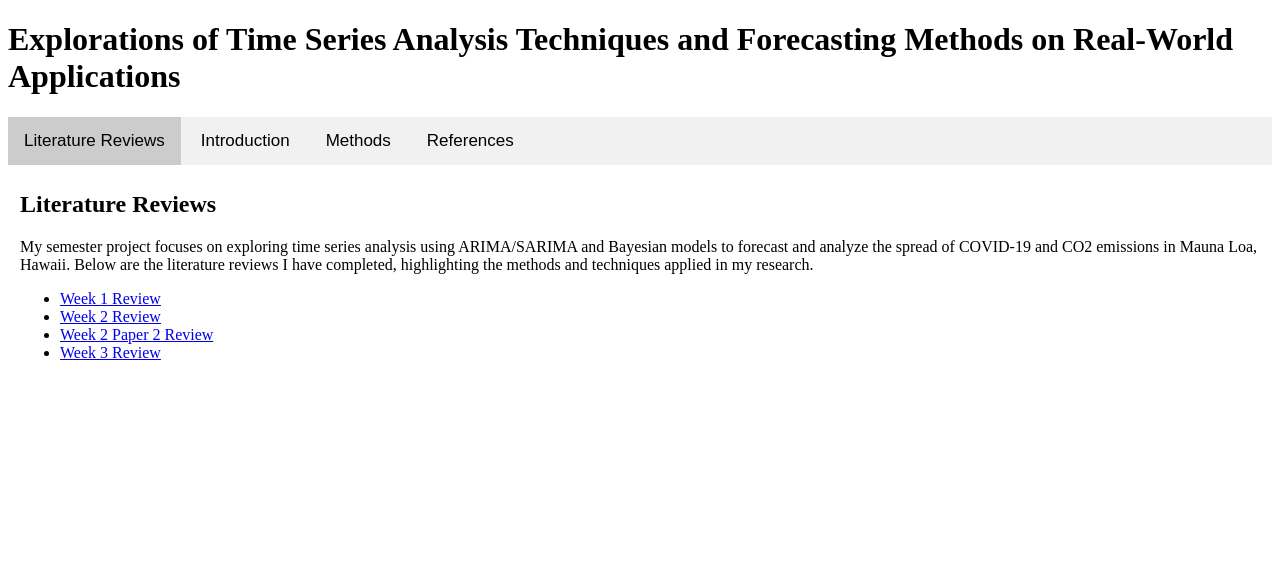
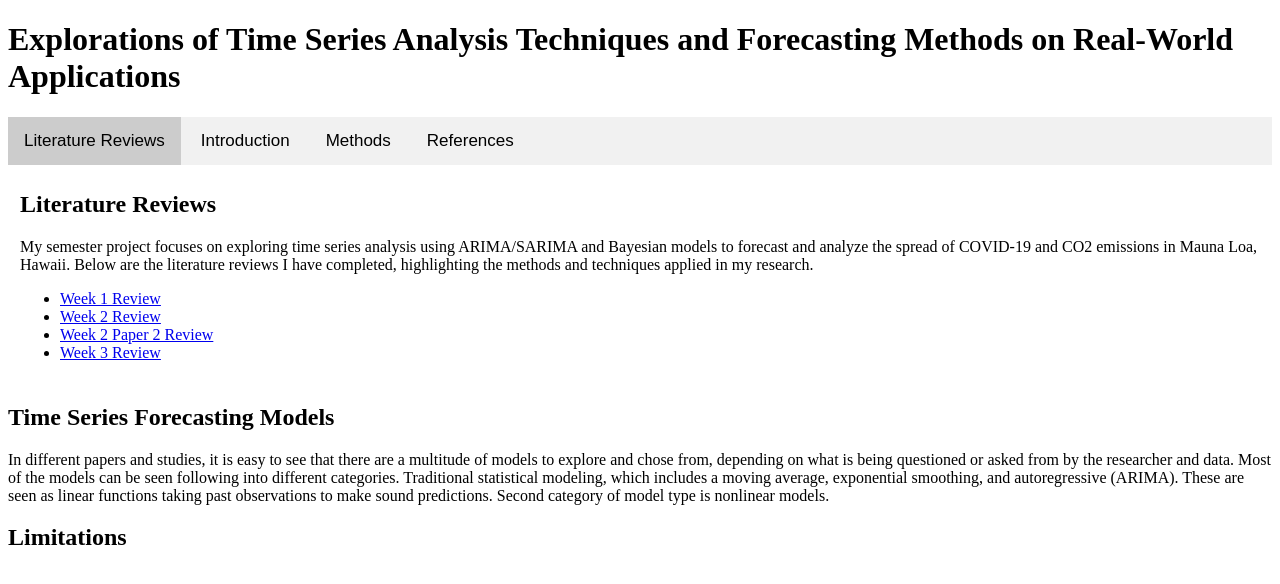
Before and after one commit to GianyceG/gianyceg.github.io, a Jekyll site: the page index.html, which Jekyll copies as it is, in a window 1280 px wide. Shown: the top 584 px of the page. Built offline with Jekyll 4.4.1, drawn with Linux system fonts in a browser that asks for light colours.

Commit message:
Update index.html

```diff
--- a/index.html
+++ b/index.html
@@ -72,12 +72,16 @@
 <!-- Tab content for Introduction -->
   <div id="Intro" class="tabcontent">
     <h2>Introduction</h2>
-    <p>The use of time series analysis gained recognition since 1970 when the Box-Jenkins method popularized ARIMA models to find the best fit of different time series models based on past data. However, the concept of analyzing sequential data over time is not new. As the world increasingly embraces data-driven solutions to forecast future industry outcomes, time series analysis has become vital in numerous fields. This includes public health initiatives, such as those that arose in response to the COVID-19 pandemic, and issues that could arise with the increase of CO2 emissions in Hawaii. Both highlight the importance of time series in addressing real-world issues.</p>
-    <p>Anything that is observed sequentially over time is a time series. In the data, I will look at regular intervals of time. The data I analyze typically occur at regular intervals, allowing us to observe trends and seasonal patterns. Time series forecasting is a statistical method used to predict future values based on past results. The simplest models focus solely on the variable being forecast, ignoring external factors like marketing efforts or economic shifts, and instead extrapolating existing trends and seasonality. Specifically in this capstone, I will be exploring univariate models.</p>
-    <p>Currently, efforts to perfect the science of forecasting is important as the higher the accuracy of a time series based on past data and events, the more essential the tool becomes for modern organizations as accurate forecasts support decision-making across various timeframes—whether short-term, medium-term, or long-term, depending on the specific application. Key considerations in forecasting include seasonality, trends, and external fluctuations, which play a significant role in shaping predictions. These specifically will be explored more as I deal with the data sets of this project. These forecasts are integral for planning, resource allocation, and adjusting strategies in response to upcoming movements.</p>
+    <p>Anything that is observed sequentially over time is a time series. In the data, I will look at regular intervals of time. Time series forecasting is a statistical method used to predict future values based on past results. The simplest models focus solely on the variable being forecast, ignoring external factors like marketing efforts or economic shifts, and instead extrapolating existing trends and seasonality. Specifically in this capstone, I will be exploring univariate models ARIMA/SARIMA and the Bayesian STS.</p>
+    <p>The use of time series analysis gained recognition since 1970 when the Box-Jenkins method popularized ARIMA models to find the best fit of different time series models based on past data. However, the concept of analyzing sequential data over time is not new. As the world increasingly embraces data-driven solutions to forecast future industry outcomes, time series analysis has become vital in numerous fields. </p>
+<p>Currently, efforts to perfect the science of forecasting is important as the higher the accuracy of a time series based on past data and events, the more essential the tool becomes for modern organizations as accurate forecasts support decision-making across various timeframes—whether short-term, medium-term, or long-term, depending on the specific application. Key considerations in forecasting include seasonality, trends, and external fluctuations, which play a significant role in shaping predictions. These specifically will be explored more as I deal with the data sets of this project. These forecasts are integral for planning, resource allocation, and adjusting strategies in response to upcoming movements.</p>
+  <p>The main goal of my paper is to explore and discuss the concept and use real life datasets in order to see how time series analysis can use its historical data and leverage practical and meaningful conclusions. In this paper, we will also be discussing any possible limitations that the different time series models have and what some suggestions are to improve our predictions and possibly overcome these limitations. <p>
     <p>In this capstone, I will explore the Johns Hopkins CSSEGISandData COVID-19 Repository, which tracks global COVID-19 cases and Our World in Data (OWID), which provides comprehensive COVID-19 datasets across various indicators datasets to test the univariate models ARIMA/SARIMA and Bayesian STS. Using the same model structures, I will also be exploring the Forecasting CO2 Emissions in Mauna Loa, Hawaii. This dataset is provided by the Global Monitoring Laboratory within NOAA. The goal of this exploration is to apply time series analysis to forecast the future spread of COVID-19, seeing which models are the strongest to do such a task, and to use those same models to appropriately forecast the increasing trend of the CO2 emission rates. These two different datasets and applications are to show the strength in forecasting in multiple real-life situations. This is important in data science and statistics, particularly in public health and global policy as creating accurate forecasts can allow policymakers a better direction on what should be applied and when. </p>
     <p>To achieve the goals of my capstone, ARIMA/SARIMA will be used for capturing linear trends and seasonal effects, and Bayesian STS for incorporating uncertainty and providing probabilistic forecasts. The project will begin with an exploratory data analysis (EDA) to visualize the time series data, identify patterns, and check for seasonality or trends. After cleaning and preprocessing the data, I will test both models using Python on the COVID-19 and CO2 datasets. The results will then be compared to assess which approach yields the most accurate and insightful forecasts. </p>
   </div>
+<h2>Time Series Forecasting Models</h2>
+  <p>In different papers and studies, it is easy to see that there are a multitude of models to explore and chose from, depending on what is being questioned or asked from by the researcher and data. Most of the models can be seen following into different categories. Traditional statistical modeling, which includes a moving average, exponential smoothing, and autoregressive (ARIMA). These are seen as linear functions taking past observations to make sound predictions. Second category of model type is nonlinear models.</p>
+<h2>Limitations</h2>
 
 
  <!-- Tab content for Methods for COVID-19 -->
```
